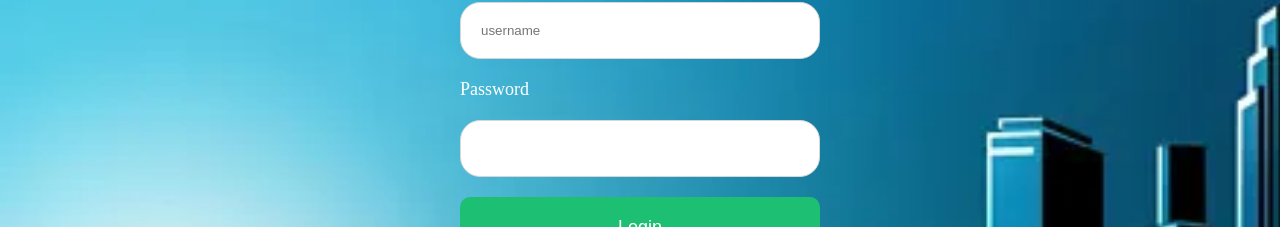
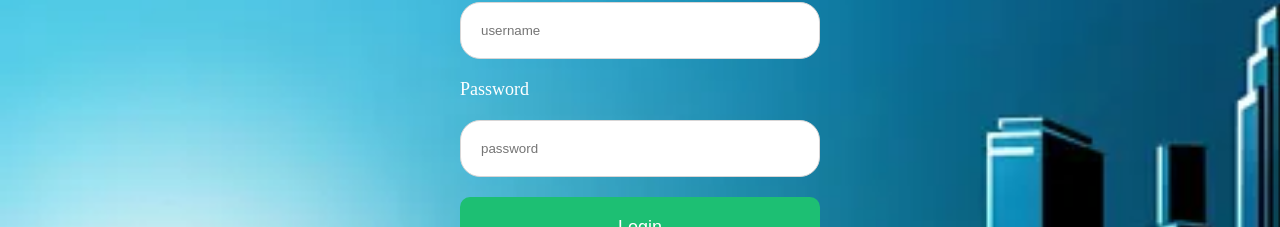
Before and after one commit to RishiRajSingh1/JobsAtEz, a React (Vite) app in the folder JobsAtEz/: page /login in a window 1280 px wide. Shown: the part 329-556 px from the top of the page. Built offline with nearby package versions, Linux system fonts and the light colour scheme.

Commit message:
Password

```diff
--- a/JobsAtEz/src/pages/Login/Login.jsx
+++ b/JobsAtEz/src/pages/Login/Login.jsx
@@ -37,6 +37,7 @@ function Login() {
         <input
           name="password"
           type="password"
+          placeholder="password"
           onChange={(e) => setPassword(e.target.value)}
         />
         <button type="submit">Login</button>
```
